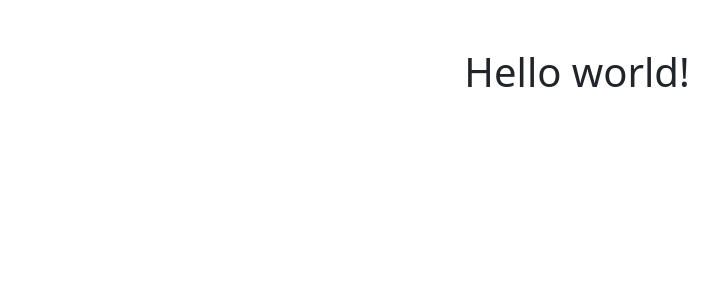
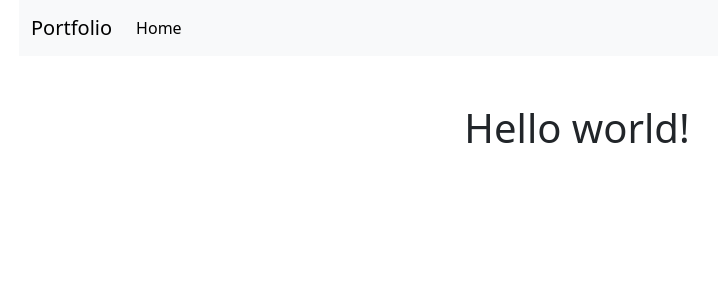
Before and after one commit to GabrieleLombard01/vite-boolfolio, a Vue app: page / in a window 1280 px wide. Shown: the top 300 px of the page, without its empty margins (63-781 px from the left). Built offline with nearby package versions, Linux system fonts and the light colour scheme.

Commit message:
AppHeader add

```diff
--- a/src/App.vue
+++ b/src/App.vue
@@ -1,11 +1,18 @@
 <script >
+import AppHeader from './components/AppHeader.vue';
 export default {
-  //LOGIC HERE...
+  components: { AppHeader }
 };
 </script>
 
 <template>
-  <h1 class="text-center mt-5 ">Hello world!</h1>
+  <!--HEADER:-->
+  <AppHeader />
+
+
+  <main class="container">
+    <h1 class="text-center mt-5 ">Hello world!</h1>
+  </main>
 </template>
 
 <style>
--- /dev/null
+++ b/src/components/AppHeader.vue
@@ -0,0 +1,40 @@
+<script >
+export default {
+    name: 'AppHeader'
+};
+</script>
+
+<template>
+    <header>
+        <div class="container">
+            <nav class="navbar navbar-expand-lg bg-light">
+                <div class="container-fluid">
+                    <a class="navbar-brand" href="#">Portfolio</a>
+                    <button class="navbar-toggler" type="button" data-bs-toggle="collapse" data-bs-target="#navbarNav"
+                        aria-controls="navbarNav" aria-expanded="false" aria-label="Toggle navigation">
+                        <span class="navbar-toggler-icon"></span>
+                    </button>
+                    <div class="collapse navbar-collapse" id="navbarNav">
+                        <ul class="navbar-nav">
+                            <li class="nav-item">
+                                <a class="nav-link active" aria-current="page" href="#">Home</a>
+                            </li>
+                        </ul>
+                    </div>
+                </div>
+            </nav>
+        </div>
+    </header>
+</template>
+
+<style>
+/* --- STYLE HERE... --- */
+
+/*CSS reset*/
+
+/*Pseudo-classes*/
+
+/*Generics*/
+
+/*Utilties*/
+</style>
```
